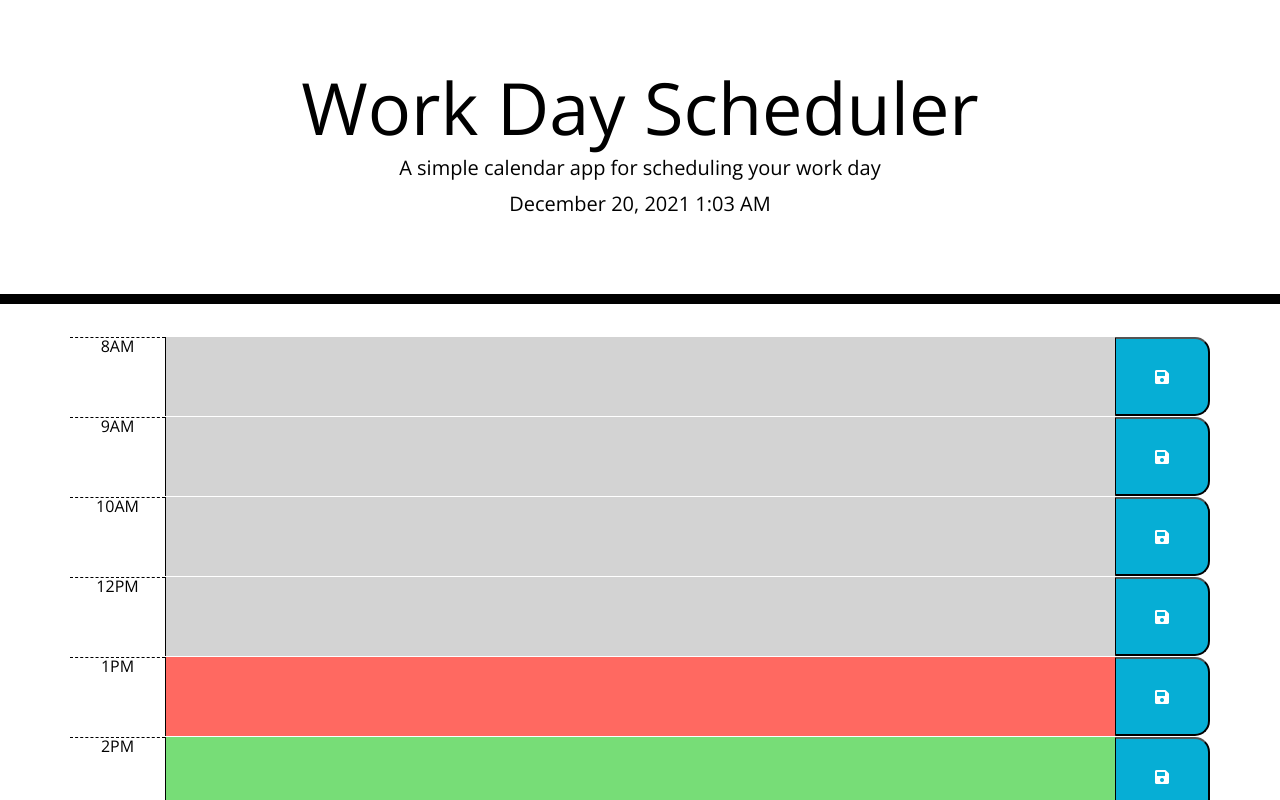
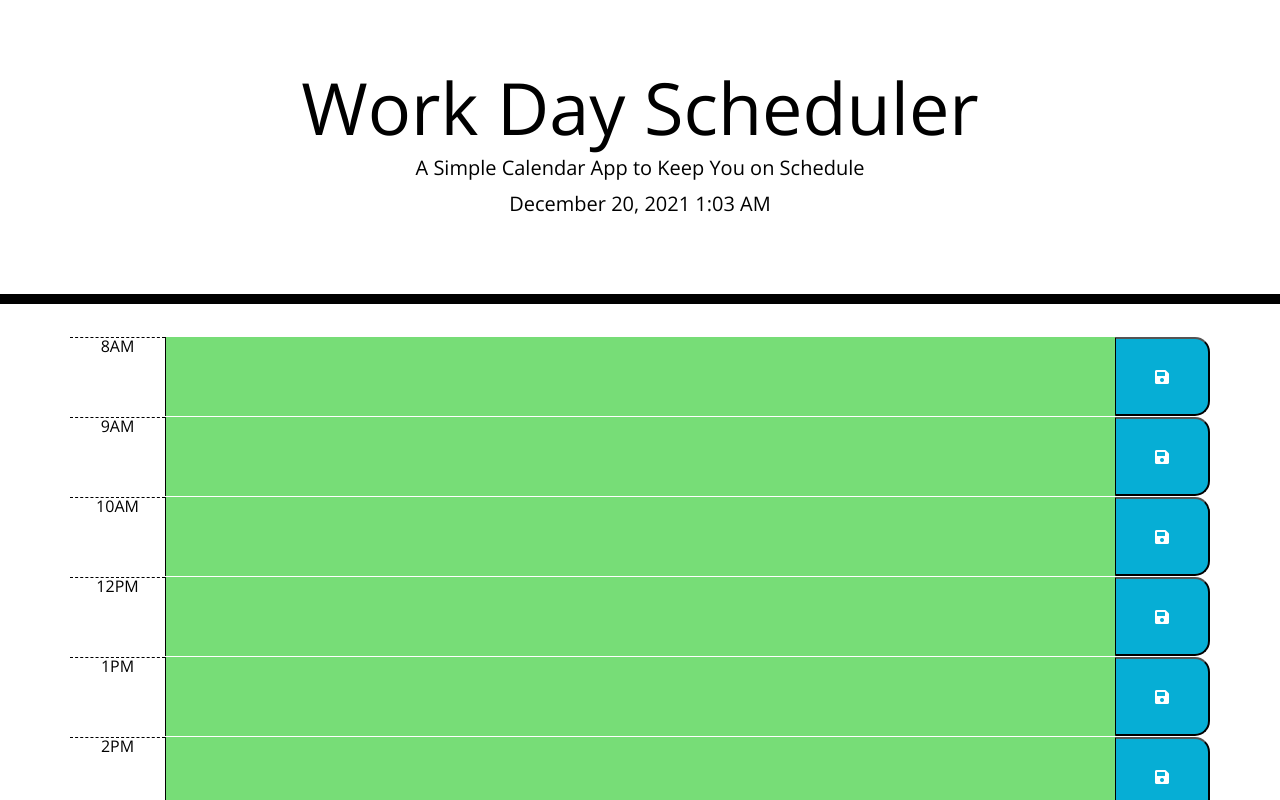
Before and after one commit to Clfreeman22/daily-planner, a plain HTML site: page index.html in a window 1280 px wide. Shown: the top 800 px of the page. Drawn offline with nearby package versions, Linux system fonts and the light colour scheme.

Commit message:
removed testing

```diff
--- a/assets/script.js
+++ b/assets/script.js
@@ -37,8 +37,8 @@ $(".time-block").append("<button class='col-1 saveBtn'></button>");
 $(".saveBtn").append("<i class='fas fa-save'></i>");
 
 
-//var getCurrentTime = moment().hour();
-var getCurrentTime = 12
+var getCurrentTime = moment().hour();
+//var getCurrentTime = 12
 function singleTimeBlock() {
     $(".time-block").each(function() {
         var blockTime = parseInt($(this).attr("id").split("time")[1]);
--- a/index.html
+++ b/index.html
@@ -26,7 +26,7 @@
   <body>
     <header class="jumbotron">
       <h1 class="display-3">Work Day Scheduler</h1>
-      <p class="lead">A simple calendar app for scheduling your work day</p>
+      <p class="lead">A Simple Calendar App to Keep You on Schedule</p>
       <p id="currentDay" class="lead"></p>
     </header>
     <div class="container">
```
